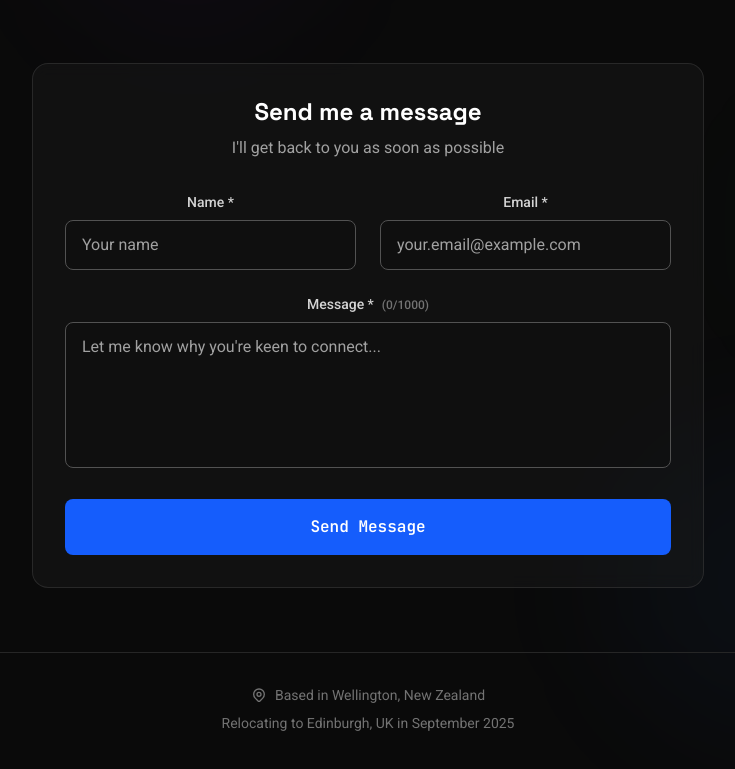
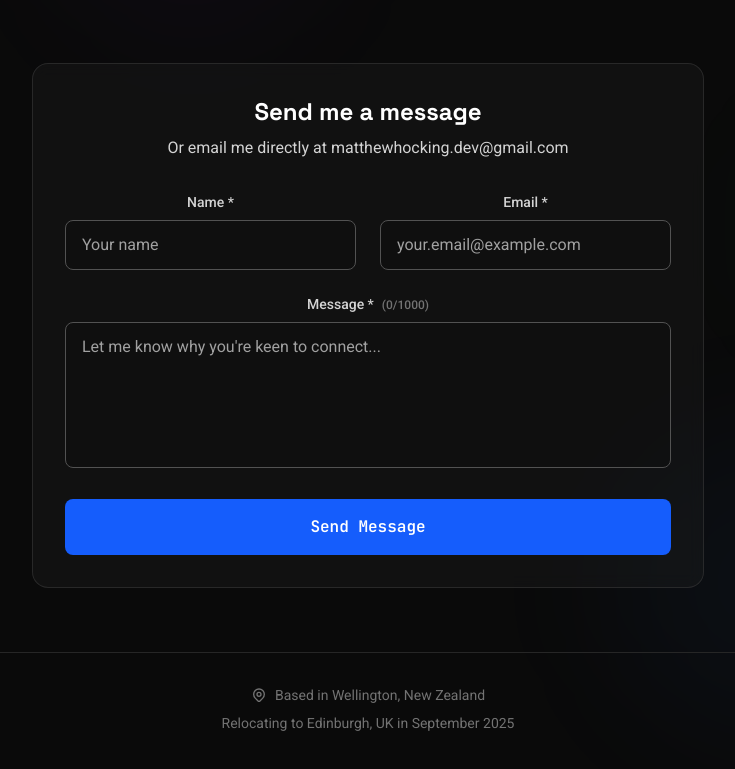
Before and after one commit to Matthew-Hocking/portfolio, a React (Vite) app: page / in a window 1280 px wide. Shown: the part 5170-5939 px from the top of the page, without its empty margins (272-1007 px from the left). Built offline with nearby package versions, Linux system fonts and the light colour scheme.

Commit message:
add email to contact

```diff
--- a/src/blocks/Contact.tsx
+++ b/src/blocks/Contact.tsx
@@ -332,8 +332,8 @@ const Contact: React.FC = () => {
                 <h3 className="text-2xl font-bold text-white mb-2">
                   Send me a message
                 </h3>
-                <p className="text-neutral-400">
-                  I'll get back to you as soon as possible
+                <p className="text-neutral-300">
+                  Or email me directly at matthewhocking.dev@gmail.com
                 </p>
               </div>
 
```
